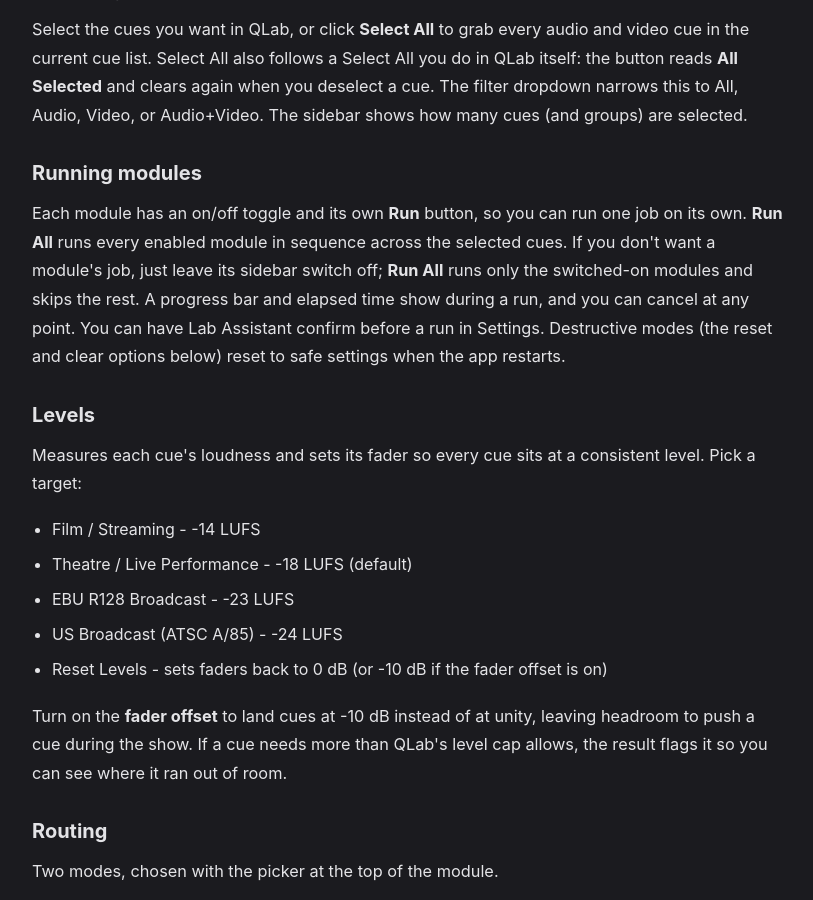
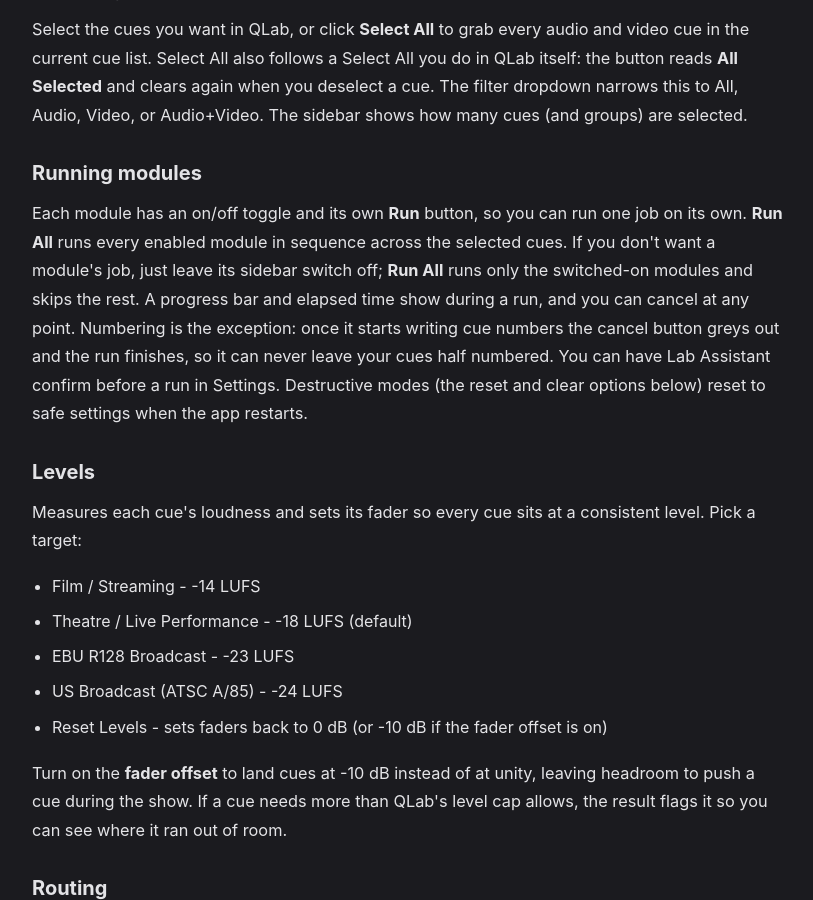
Before and after one commit to BSKapps/bskapps.github.io, a Jekyll site: the page built from articles/lab-assistant-guide/index.html, in a window 1280 px wide and 900 px high, scrolled down 573 px. Shown: the whole window, without its empty margins (232-1045 px from the left). Built offline with Jekyll 4.4.1, drawn with Linux system fonts in a browser that asks for light colours.

Commit message:
Lab Assistant guide: numbering cannot be cancelled mid-write

```diff
--- a/_data/guides/lab-assistant-guide.json
+++ b/_data/guides/lab-assistant-guide.json
@@ -54,7 +54,7 @@
       "blocks": [
         {
           "type": "paragraph",
-          "text": "Each module has an on/off toggle and its own **Run** button, so you can run one job on its own. **Run All** runs every enabled module in sequence across the selected cues. If you don't want a module's job, just leave its sidebar switch off; **Run All** runs only the switched-on modules and skips the rest. A progress bar and elapsed time show during a run, and you can cancel at any point. You can have Lab Assistant confirm before a run in Settings. Destructive modes (the reset and clear options below) reset to safe settings when the app restarts."
+          "text": "Each module has an on/off toggle and its own **Run** button, so you can run one job on its own. **Run All** runs every enabled module in sequence across the selected cues. If you don't want a module's job, just leave its sidebar switch off; **Run All** runs only the switched-on modules and skips the rest. A progress bar and elapsed time show during a run, and you can cancel at any point. Numbering is the exception: once it starts writing cue numbers the cancel button greys out and the run finishes, so it can never leave your cues half numbered. You can have Lab Assistant confirm before a run in Settings. Destructive modes (the reset and clear options below) reset to safe settings when the app restarts."
         }
       ]
     },
```
